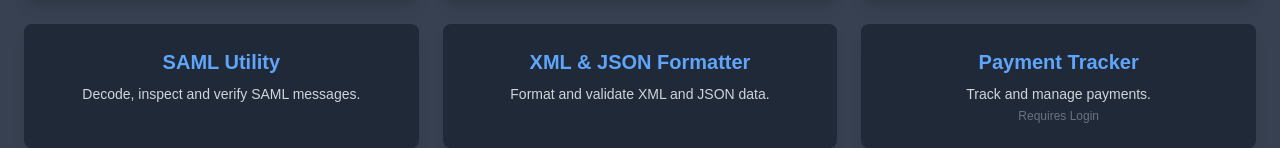
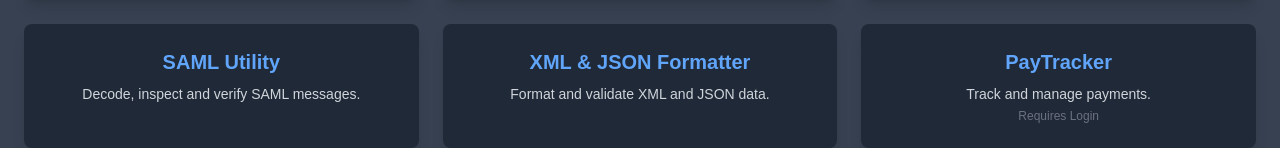
Before and after one commit to nabeeljohn/njohnweb, a Next.js app: page /tools in a window 1280 px wide. Shown: the part 384-532 px from the top of the page. Built offline with nearby package versions, Linux system fonts and the light colour scheme.

Commit message:
link updates

```diff
--- a/app/tools/page.tsx
+++ b/app/tools/page.tsx
@@ -84,11 +84,11 @@ export default function DevToolsHome() {
 
         {/* Placeholder 4 */}
         <Link
-          href="/tools/todo"
+          href="/tools/paytracker"
           className={cardStyle}
         >
           <h2 className="text-xl font-semibold text-blue-400 mb-2">
-            Payment Tracker
+            PayTracker
           </h2>
           <p className="text-gray-300 text-sm">
             Track and manage payments.
--- a/appcomponents/devtools/devtoolsheader.tsx
+++ b/appcomponents/devtools/devtoolsheader.tsx
@@ -134,7 +134,7 @@ export default function DevToolsHeader() {
               </Link>
             </li>
             <li>
-              <Link href="/tools/payments" className={payTrackerStyling}>
+              <Link href="/tools/paytracker" className={payTrackerStyling}>
                 <MdPayment className="h-5 w-5" />
                 PayTracker
               </Link>
```
